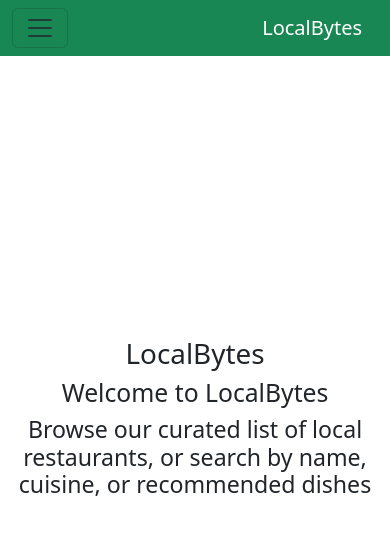
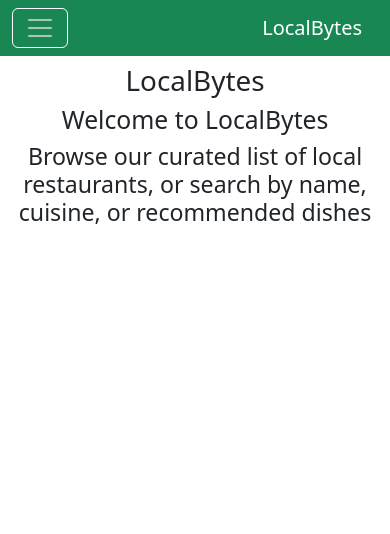
Before and after one commit to kazvee/local-bytes, a React (Vite) app: page / in a window 390 px wide. Shown: the top 534 px of the page. Built offline with nearby package versions, Linux system fonts and the light colour scheme.

Commit message:
feat(styles): add responsive styling for Navbar component

```diff
--- a/src/App.css
+++ b/src/App.css
@@ -1,3 +1,9 @@
+body {
+  margin: 0;
+  font-family: 'Roboto', 'Helvetica Neue', sans-serif;
+  padding: 64px 0;
+}
+
 h1 {
   font-size: 2rem;
   margin-bottom: 1rem;
@@ -17,3 +23,45 @@ p {
   font-size: 1rem;
   margin-bottom: 1rem;
 }
+
+.navbar-toggler {
+  border: 1px solid white !important;
+}
+
+.navbar-toggler-icon {
+  filter: invert(1);
+}
+
+@media (max-width: 576px) {
+  body {
+    font-size: 14px;
+  }
+
+  .navbar {
+    text-align: center;
+  }
+
+  .search-bar {
+    width: 100%;
+  }
+}
+
+@media (max-width: 768px) {
+  body {
+    font-size: 16px;
+  }
+
+  .navbar {
+    padding: 0.5rem;
+  }
+
+  .search-bar {
+    width: 80%;
+  }
+}
+
+@media (min-width: 992px) {
+  .search-bar {
+    width: 60%;
+  }
+}
--- a/src/index.css
+++ b/src/index.css
@@ -1,19 +1,10 @@
 * {
   margin: 0;
   padding: 0;
-}
-
-body {
-  font-family: Arial, sans-serif;
-  margin: 0;
-  padding: 0;
+  box-sizing: border-box;
 }
 
 #root {
-  display: flex;
-  justify-content: center;
-  align-items: center;
-  flex-direction: column;
-  height: 100vh;
+  width: 100%;
   text-align: center;
 }
```
